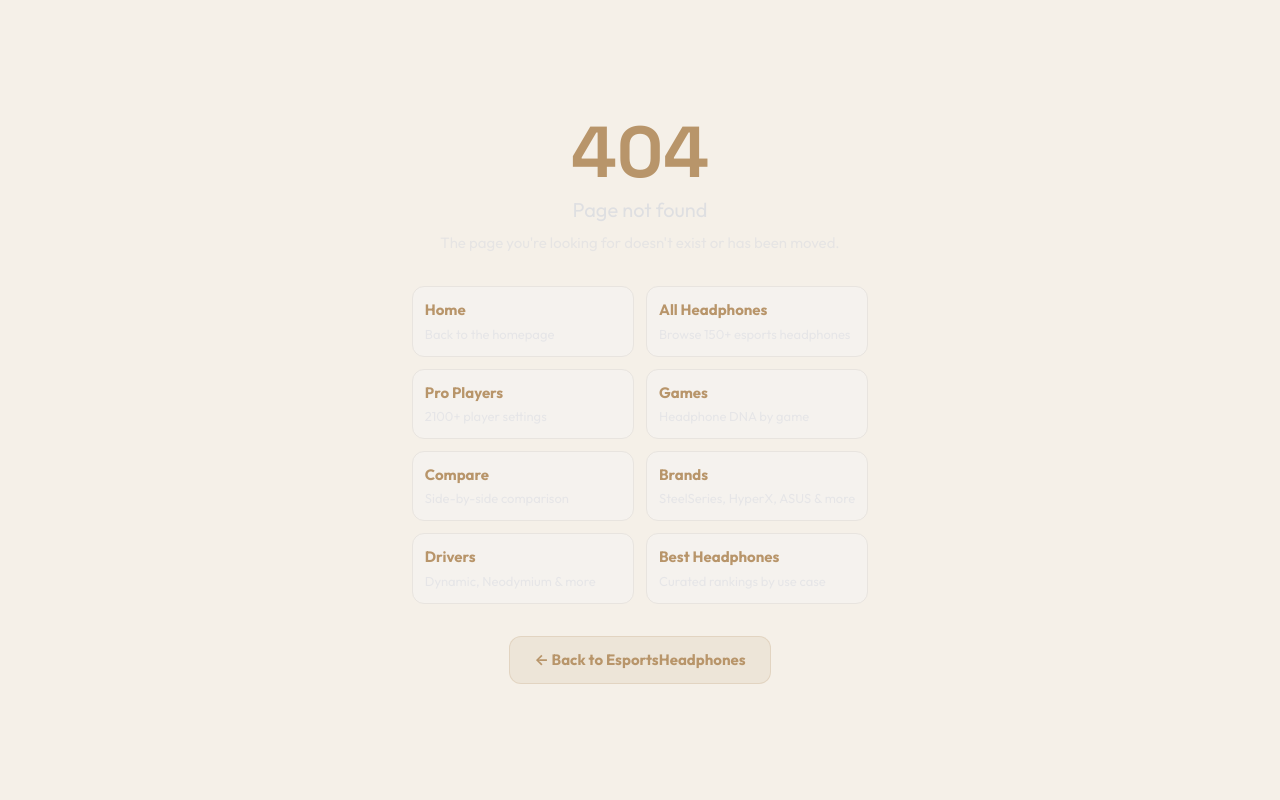
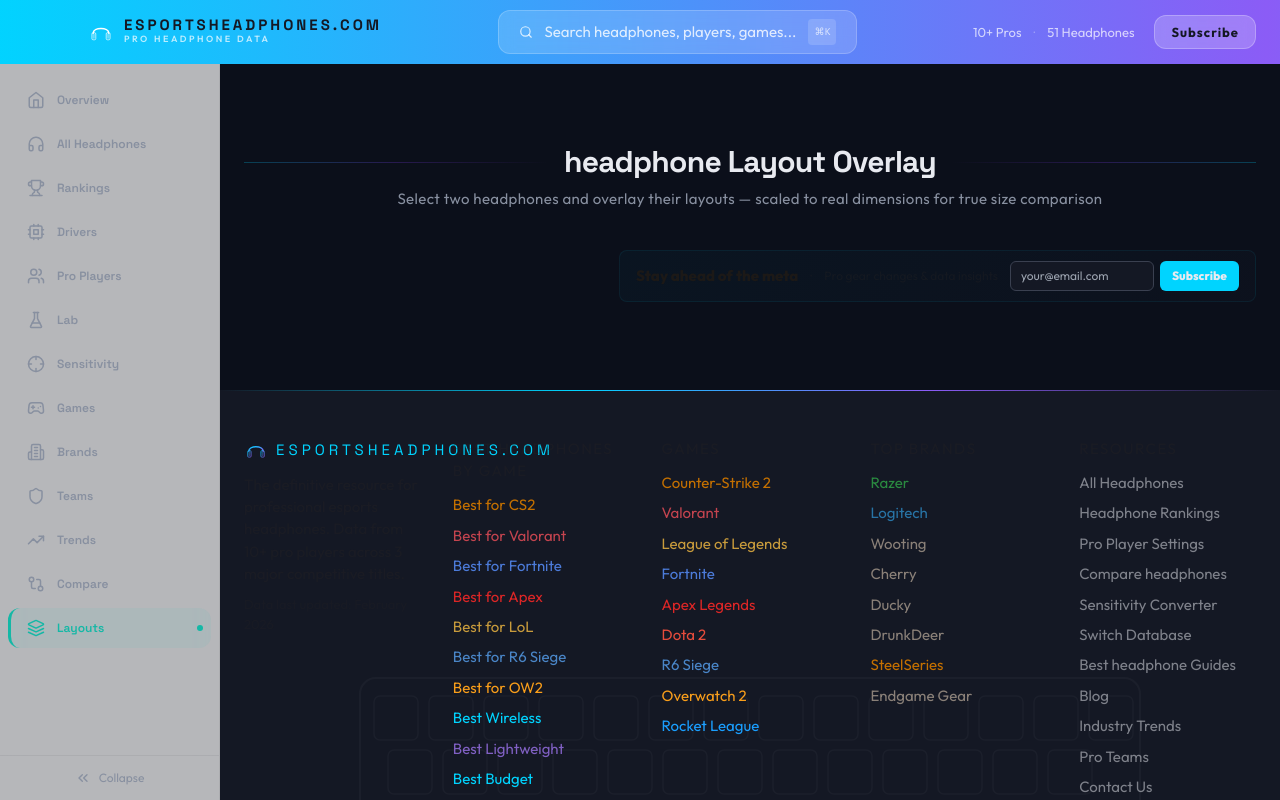
Before and after one commit to apexjabroni1337/EsportsHeadphones, a Next.js app: page /shapes in a window 1280 px wide. Before the commit this address had no page. Shown: the top 800 px of the page. Built offline with nearby package versions, Linux system fonts and the light colour scheme.

Commit message:
Add missing route pages for sensors, shapes, sensitivity tabs

```diff
--- /dev/null
+++ b/app/sensitivity/page.jsx
@@ -0,0 +1,64 @@
+import EsportsHeadphones from "@/components/ClientApp";
+import { SSRSection, SSRTitle, SSRSub, SSRGrid, SSRStat, SSRLink } from "@/components/ssr";
+import { headphones, allPlayers } from "@/data";
+
+export const metadata = {
+  title: "Sensitivity Converter — Convert Gaming Sensitivity Between Games",
+  description: "Convert your mouse sensitivity between games like CS2, Valorant, Overwatch 2, Apex Legends, and more. Calculate eDPI and find optimal settings based on pro player data.",
+  alternates: { canonical: "https://esportsheadphones.com/sensitivity" },
+  openGraph: {
+    title: "Sensitivity Converter — Convert Gaming Sensitivity Between Games",
+    description: "Convert your mouse sensitivity between games. Calculate eDPI and find optimal settings.",
+    url: "https://esportsheadphones.com/sensitivity",
+    images: [{ url: "https://esportsheadphones.com/og?title=Sensitivity&subtitle=Cross-Game+Sensitivity+Converter", width: 1200, height: 630 }],
+  },
+  twitter: { card: "summary_large_image" },
+};
+
+export default function SensitivityPage() {
+  const games = [...new Set(allPlayers.map(p => p.game))];
+
+  return (
+    <>
+      <article
+        className="absolute overflow-hidden"
+        style={{ width: 1, height: 1, padding: 0, margin: -1, clip: "rect(0,0,0,0)", whiteSpace: "nowrap", border: 0 }}
+      >
+        <h1>Gaming Sensitivity Converter — Cross-Game Sensitivity Calculator</h1>
+        <p>
+          Convert your mouse sensitivity between {games.length} major esports titles. Supports CS2, Valorant,
+          Overwatch 2, Apex Legends, Fortnite, and more. Calculate eDPI and find optimal settings based on
+          data from {allPlayers.length}+ professional players.
+        </p>
+        <h2>Supported Games</h2>
+        <ul>
+          {games.map(g => (
+            <li key={g}>{g} — {allPlayers.filter(p => p.game === g).length} tracked pro players</li>
+          ))}
+        </ul>
+        <nav aria-label="Related"><ul>
+          <li><a href="/players">Pro Player Settings</a></li>
+          <li><a href="/headphones">All Esports Headphones</a></li>
+          <li><a href="/games">Games</a></li>
+          <li><a href="/">EsportsHeadphones Home</a></li>
+        </ul></nav>
+      </article>
+
+      <SSRSection>
+        <SSRTitle accent="Sensitivity">Converter</SSRTitle>
+        <SSRSub>Convert your sensitivity across {games.length} major esports titles. Based on data from {allPlayers.length}+ professional players.</SSRSub>
+        <SSRGrid>
+          <SSRStat label="Games" value={games.length} color="#7048c4" />
+          <SSRStat label="Pro Players" value={allPlayers.length} color="#7048c4" />
+          <SSRStat label="Headphones" value={headphones.length} color="#7048c4" />
+        </SSRGrid>
+        <div className="flex flex-wrap gap-2">
+          <SSRLink href="/players" color="#7048c4">Pro Settings</SSRLink>
+          <SSRLink href="/games" color="#7048c4">Games</SSRLink>
+        </div>
+      </SSRSection>
+
+      <EsportsHeadphones initialTab="sensitivity" />
+    </>
+  );
+}
--- /dev/null
+++ b/app/sensors/page.jsx
@@ -0,0 +1,64 @@
+import EsportsHeadphones from "@/components/ClientApp";
+import { SSRSection, SSRTitle, SSRSub, SSRGrid, SSRStat, SSRLink } from "@/components/ssr";
+import { headphones } from "@/data";
+
+export const metadata = {
+  title: "Headphone Drivers — Driver Technology Comparison & Analysis",
+  description: "Compare headphone driver technologies used by professional esports players. Detailed analysis of dynamic, planar magnetic, and electrostatic drivers across all major gaming headphones.",
+  alternates: { canonical: "https://esportsheadphones.com/sensors" },
+  openGraph: {
+    title: "Headphone Drivers — Driver Technology Comparison & Analysis",
+    description: "Compare headphone driver technologies used by professional esports players.",
+    url: "https://esportsheadphones.com/sensors",
+    images: [{ url: "https://esportsheadphones.com/og?title=Drivers&subtitle=Driver+Technology+Comparison", width: 1200, height: 630 }],
+  },
+  twitter: { card: "summary_large_image" },
+};
+
+export default function SensorsPage() {
+  const driverTypes = [...new Set(headphones.map(m => m.driverType).filter(Boolean))];
+  const wireless = headphones.filter(m => m.connectivity === "Wireless");
+
+  return (
+    <>
+      <article
+        className="absolute overflow-hidden"
+        style={{ width: 1, height: 1, padding: 0, margin: -1, clip: "rect(0,0,0,0)", whiteSpace: "nowrap", border: 0 }}
+      >
+        <h1>Headphone Driver Technology Comparison for Esports</h1>
+        <p>
+          Comprehensive analysis of {driverTypes.length} driver technologies across {headphones.length} gaming headphones
+          used by professional esports players. Compare driver size, type, frequency response, and impedance.
+        </p>
+        <h2>Driver Types</h2>
+        <ul>
+          {driverTypes.map(d => (
+            <li key={d}>{d} — used in {headphones.filter(m => m.driverType === d).length} headphones</li>
+          ))}
+        </ul>
+        <nav aria-label="Related"><ul>
+          <li><a href="/headphones">All Esports Headphones</a></li>
+          <li><a href="/compare">Compare Headphones</a></li>
+          <li><a href="/brands">Headphone Brands</a></li>
+          <li><a href="/">EsportsHeadphones Home</a></li>
+        </ul></nav>
+      </article>
+
+      <SSRSection>
+        <SSRTitle accent="Driver">Technology</SSRTitle>
+        <SSRSub>Compare driver technologies across {headphones.length} gaming headphones used by professional esports players.</SSRSub>
+        <SSRGrid>
+          <SSRStat label="Headphones" value={headphones.length} color="#2a8a62" />
+          <SSRStat label="Driver Types" value={driverTypes.length} color="#2a8a62" />
+          <SSRStat label="Wireless" value={wireless.length} color="#2a8a62" />
+        </SSRGrid>
+        <div className="flex flex-wrap gap-2">
+          <SSRLink href="/headphones" color="#2a8a62">All Headphones</SSRLink>
+          <SSRLink href="/compare" color="#2a8a62">Compare</SSRLink>
+        </div>
+      </SSRSection>
+
+      <EsportsHeadphones initialTab="sensors" />
+    </>
+  );
+}
--- /dev/null
+++ b/app/shapes/page.jsx
@@ -0,0 +1,66 @@
+import EsportsHeadphones from "@/components/ClientApp";
+import { SSRSection, SSRTitle, SSRSub, SSRGrid, SSRStat, SSRLink } from "@/components/ssr";
+import { headphones } from "@/data";
+
+export const metadata = {
+  title: "Headphone Layouts — Open-Back vs Closed-Back Design Comparison",
+  description: "Compare headphone form factors and layouts used by esports professionals. Analysis of open-back, closed-back, and in-ear designs across all major gaming headphones.",
+  alternates: { canonical: "https://esportsheadphones.com/shapes" },
+  openGraph: {
+    title: "Headphone Layouts — Open-Back vs Closed-Back Design Comparison",
+    description: "Compare headphone form factors and layouts used by esports professionals.",
+    url: "https://esportsheadphones.com/shapes",
+    images: [{ url: "https://esportsheadphones.com/og?title=Layouts&subtitle=Open-Back+vs+Closed-Back+Design", width: 1200, height: 630 }],
+  },
+  twitter: { card: "summary_large_image" },
+};
+
+export default function ShapesPage() {
+  const layouts = [...new Set(headphones.map(m => m.layout).filter(Boolean))];
+  const openBack = headphones.filter(m => m.layout === "Open-Back" || m.layout === "Symmetrical");
+  const closedBack = headphones.filter(m => m.layout === "Closed-Back" || m.layout === "Ergonomic");
+
+  return (
+    <>
+      <article
+        className="absolute overflow-hidden"
+        style={{ width: 1, height: 1, padding: 0, margin: -1, clip: "rect(0,0,0,0)", whiteSpace: "nowrap", border: 0 }}
+      >
+        <h1>Headphone Form Factor & Layout Comparison for Esports</h1>
+        <p>
+          Compare {layouts.length} headphone layouts across {headphones.length} gaming headphones used by professional
+          esports players. Analyze open-back vs closed-back designs and their impact on competitive gaming.
+        </p>
+        <h2>Layout Types</h2>
+        <ul>
+          {layouts.map(l => (
+            <li key={l}>{l} — {headphones.filter(m => m.layout === l).length} headphones</li>
+          ))}
+        </ul>
+        <nav aria-label="Related"><ul>
+          <li><a href="/headphones">All Esports Headphones</a></li>
+          <li><a href="/sensors">Driver Comparison</a></li>
+          <li><a href="/compare">Compare Headphones</a></li>
+          <li><a href="/">EsportsHeadphones Home</a></li>
+        </ul></nav>
+      </article>
+
+      <SSRSection>
+        <SSRTitle accent="Headphone">Layouts</SSRTitle>
+        <SSRSub>Compare headphone form factors across {headphones.length} gaming headphones used by esports professionals.</SSRSub>
+        <SSRGrid>
+          <SSRStat label="Headphones" value={headphones.length} color="#14b8a6" />
+          <SSRStat label="Layouts" value={layouts.length} color="#14b8a6" />
+          <SSRStat label="Open-Back" value={openBack.length} color="#14b8a6" />
+          <SSRStat label="Closed-Back" value={closedBack.length} color="#14b8a6" />
+        </SSRGrid>
+        <div className="flex flex-wrap gap-2">
+          <SSRLink href="/headphones" color="#14b8a6">All Headphones</SSRLink>
+          <SSRLink href="/sensors" color="#14b8a6">Drivers</SSRLink>
+        </div>
+      </SSRSection>
+
+      <EsportsHeadphones initialTab="shapes" />
+    </>
+  );
+}
```
